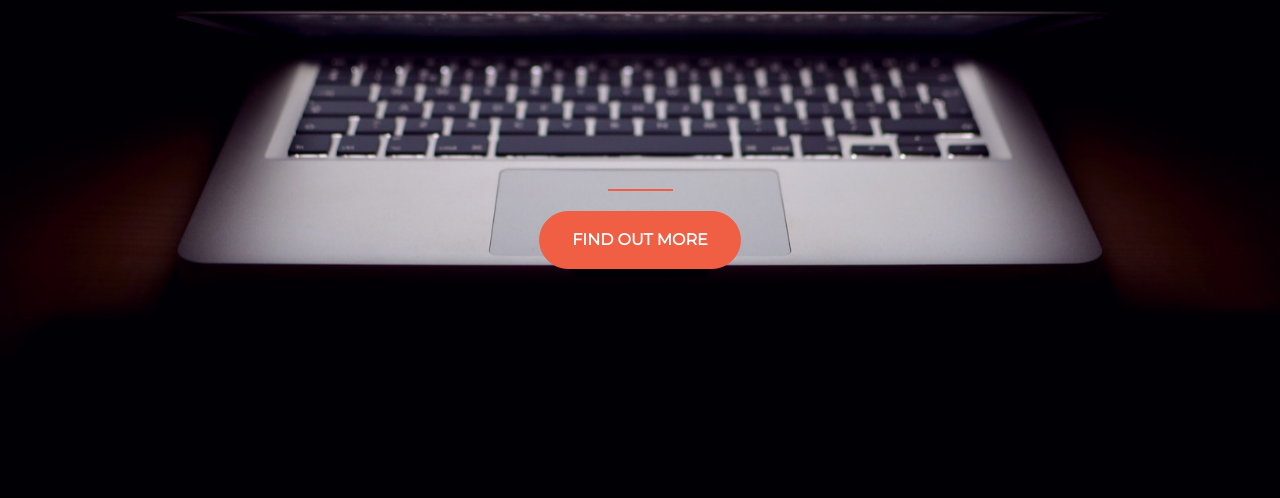
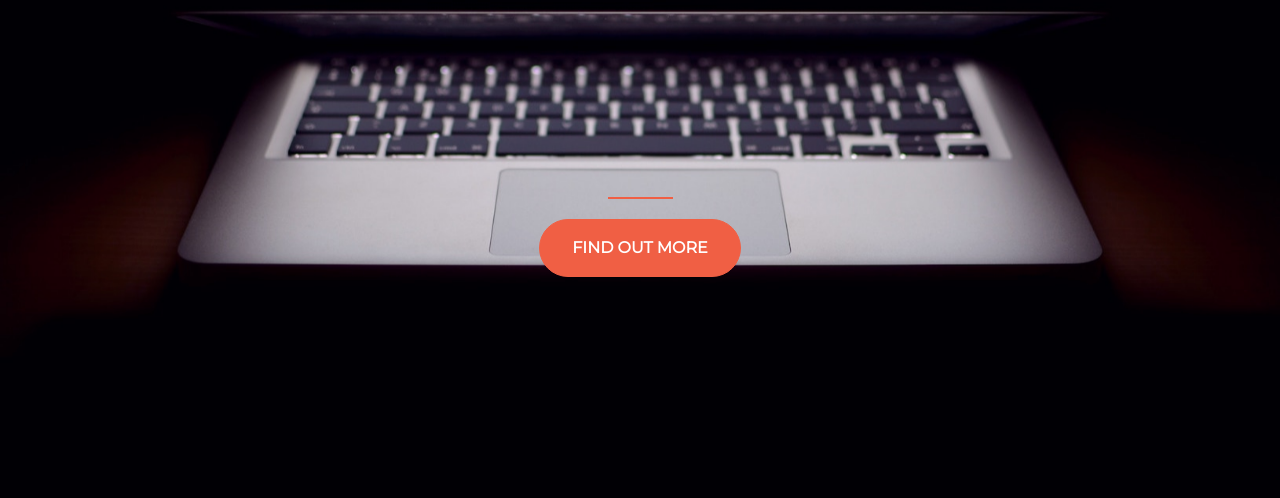
Before and after one commit to sshoopman/sshoopman.github.io, a plain HTML site: page index.html in a window 1280 px wide. Shown: the part 302-800 px from the top of the page. Drawn offline with nearby package versions, Linux system fonts and the light colour scheme.

Commit message:
Update style.css

```diff
--- a/style.css
+++ b/style.css
@@ -46,5 +46,5 @@ hr {
 }
 
 .buffer {
-  height: 11rem;
+  height: 12rem;
 }
```
